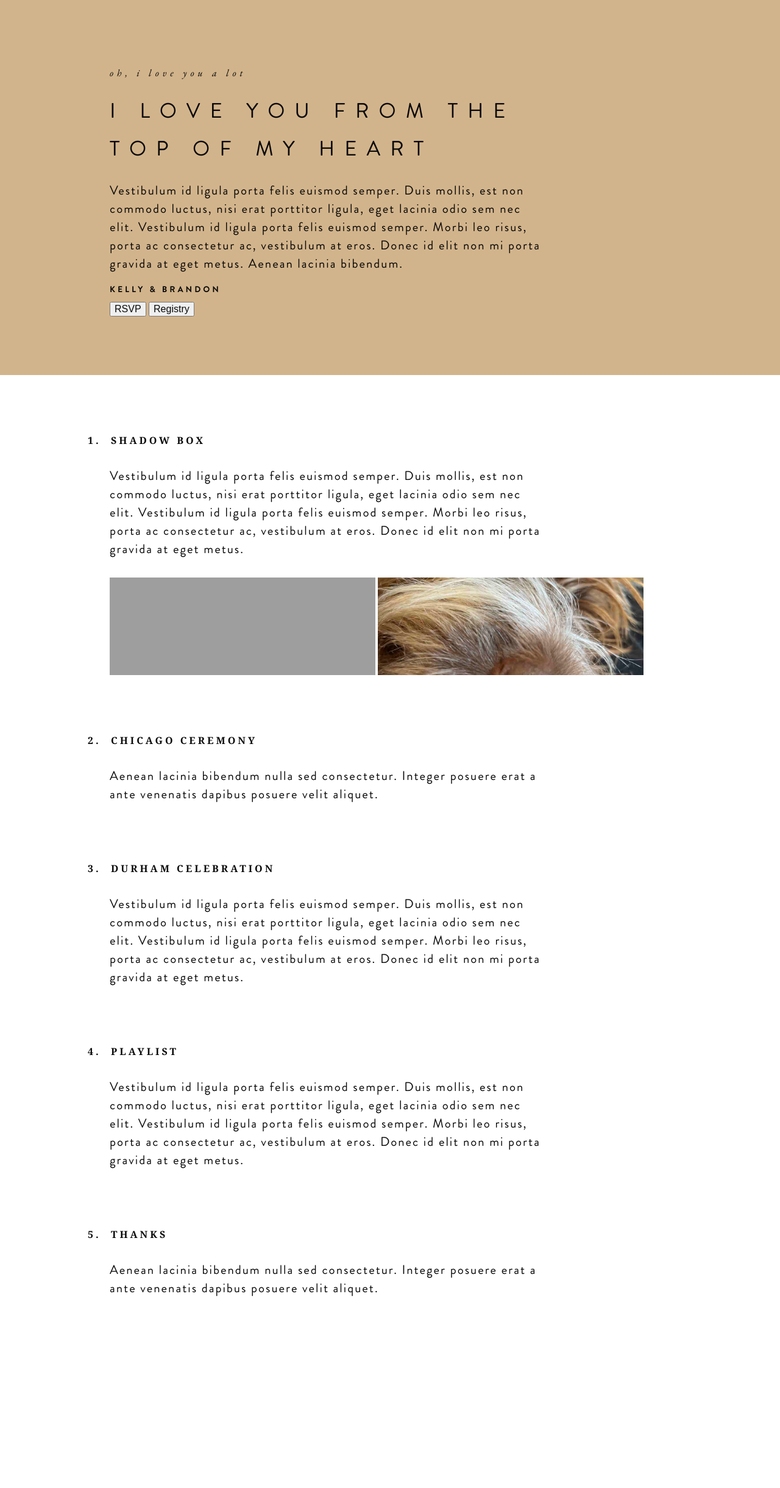
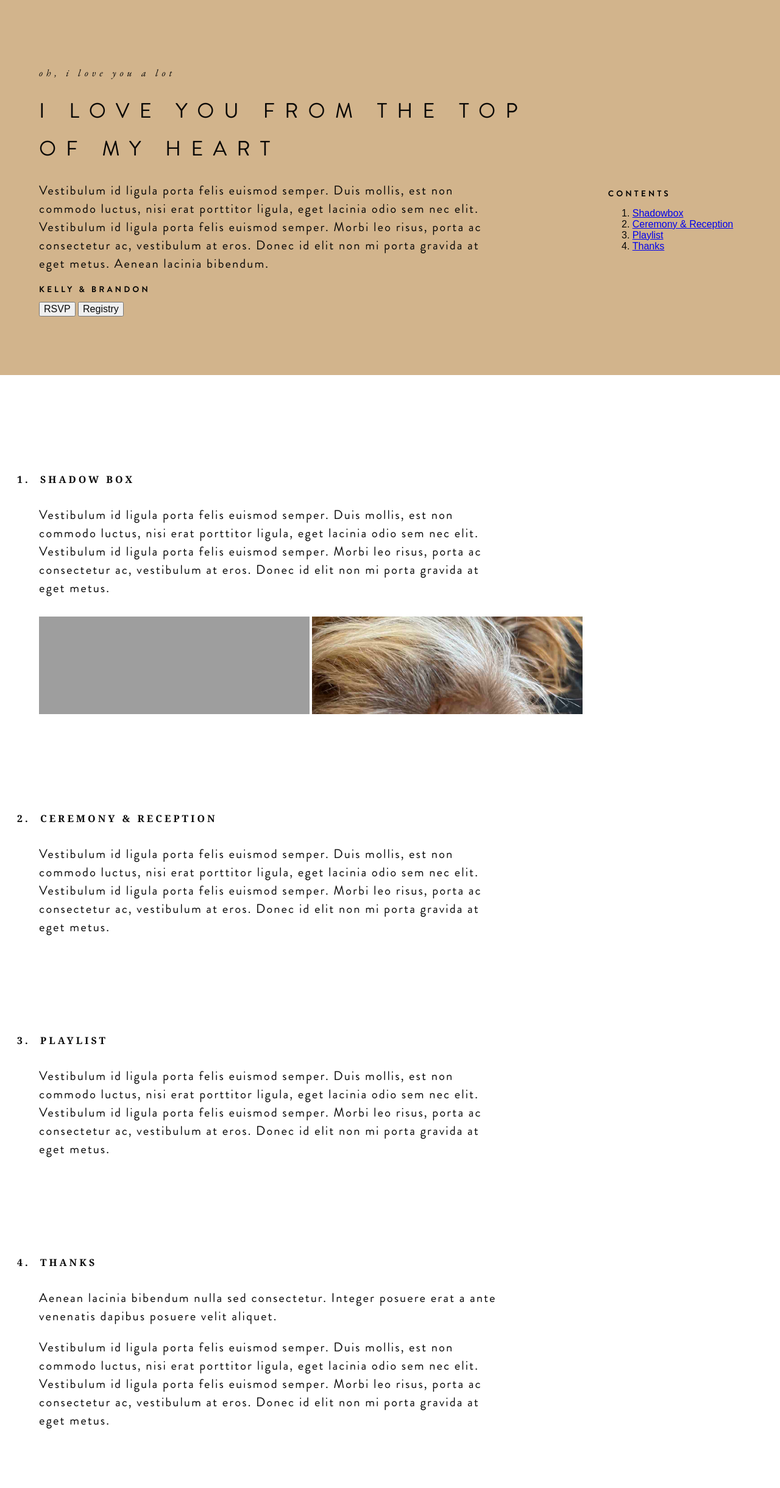
Before and after one commit to brandorn/kelly-brandon, a Jekyll site: the page built from index.html, in a window 1280 px wide. Shown: the whole page at 61% size. Built offline with Jekyll 4.4.1, drawn with Linux system fonts in a browser that asks for light colours; some web fonts are replaced; before the commit the page ends 2223 px from its top, so only the background shows below that; grey boxes are pictures that could not be loaded.

Commit message:
Adds TOC prototype

```diff
--- a/index.html
+++ b/index.html
@@ -3,11 +3,11 @@ layout: default
 ---
 
 
-<header>
+<header id="preamble">
   <div class="body-container">
     <p class="label-serif-small">Oh, I love you a lot</p>
-    <h1>I love you from the <br> top of my heart</h1>
-    <p>Vestibulum id ligula porta felis euismod semper. Duis mollis, est non commodo luctus, nisi erat porttitor ligula, eget lacinia odio sem nec elit. Vestibulum id ligula porta felis euismod semper. Morbi leo risus, porta ac consectetur ac, vestibulum at eros. Donec id elit non mi porta gravida at eget metus. Aenean lacinia bibendum.</p>
+    <h1>I love you from the top of my heart</h1>
+    <p class="intro">Vestibulum id ligula porta felis euismod semper. Duis mollis, est non commodo luctus, nisi erat porttitor ligula, eget lacinia odio sem nec elit. Vestibulum id ligula porta felis euismod semper. Morbi leo risus, porta ac consectetur ac, vestibulum at eros. Donec id elit non mi porta gravida at eget metus. Aenean lacinia bibendum.</p>
     <p class="label-sans-small">Kelly & Brandon</p>
     <div class="ctas">
       <button>RSVP</button>
@@ -16,29 +16,36 @@ layout: default
   </div>
 </header>
 
-<section class=" shadowbox">
-  <h2>1. &nbsp;Shadow Box</h2>
+<nav>
+  <p class="label-sans-small">Contents</p>
+  <ol>
+    <!-- <li class="link-preamble active"><a href="#preamble">Preamble</a></li> -->
+    <li class="link-shadowbox"><a href="#shadowbox">Shadowbox</a></li>
+    <li class="link-ceremony"><a href="#ceremony">Ceremony & Reception</a></li>
+    <li class="link-playlist"><a href="#playlist">Playlist</a></li>
+    <li class="link-thanks"><a href="#thanks">Thanks</a></li>
+  </ol>
+</nav>
+
+<section class="shadowbox">
+  <h2 id="shadowbox">1. &nbsp;Shadow Box</h2>
   <p>Vestibulum id ligula porta felis euismod semper. Duis mollis, est non commodo luctus, nisi erat porttitor ligula, eget lacinia odio sem nec elit. Vestibulum id ligula porta felis euismod semper. Morbi leo risus, porta ac consectetur ac, vestibulum at eros. Donec id elit non mi porta gravida at eget metus.</p>
 
   {% include shadowbox.html %}
 </section>
 
-<section class=" chicago">
-  <h2>2. &nbsp;Chicago Ceremony</h2>
-  <p>Aenean lacinia bibendum nulla sed consectetur. Integer posuere erat a ante venenatis dapibus posuere velit aliquet.</p>
-</section>
-
-<section class=" durham">
-  <h2>3. &nbsp;Durham Celebration</h2>
+<section class="ceremony">
+  <h2 id="ceremony">2. &nbsp;Ceremony & Reception</h2>
   <p>Vestibulum id ligula porta felis euismod semper. Duis mollis, est non commodo luctus, nisi erat porttitor ligula, eget lacinia odio sem nec elit. Vestibulum id ligula porta felis euismod semper. Morbi leo risus, porta ac consectetur ac, vestibulum at eros. Donec id elit non mi porta gravida at eget metus.</p>
 </section>
 
 <section class=" playlist">
-  <h2>4. &nbsp;Playlist</h2>
+  <h2 id="playlist">3. &nbsp;Playlist</h2>
   <p>Vestibulum id ligula porta felis euismod semper. Duis mollis, est non commodo luctus, nisi erat porttitor ligula, eget lacinia odio sem nec elit. Vestibulum id ligula porta felis euismod semper. Morbi leo risus, porta ac consectetur ac, vestibulum at eros. Donec id elit non mi porta gravida at eget metus.</p>
 </section>
 
 <section class=" thanks">
-  <h2>5. &nbsp;Thanks</h2>
+  <h2 id="thanks">4. &nbsp;Thanks</h2>
   <p>Aenean lacinia bibendum nulla sed consectetur. Integer posuere erat a ante venenatis dapibus posuere velit aliquet.</p>
+  <p>Vestibulum id ligula porta felis euismod semper. Duis mollis, est non commodo luctus, nisi erat porttitor ligula, eget lacinia odio sem nec elit. Vestibulum id ligula porta felis euismod semper. Morbi leo risus, porta ac consectetur ac, vestibulum at eros. Donec id elit non mi porta gravida at eget metus.</p>
 </section>
--- a/src/scripts/scripts.js
+++ b/src/scripts/scripts.js
@@ -15,8 +15,9 @@ $(document).ready(function(){
           scrollTop: $(this).offset().top - 20
       });
     }
-  })
+  });
 
+  // Rules for thumbnail "close"
   $('.close').click(function() {
     var thisDetails = $(this).closest('li');
     var thisOrder = $(this).closest('li').prop('className');
@@ -28,7 +29,49 @@ $(document).ready(function(){
     if ($('.thumbs li').hasClass(thisOrder)) {
       $('.thumbs li').removeClass('thumb-focused');
     }
+  });
 
-  })
+  // Algins nav with top of intro
+  $(function() {
+    var introTop = $('.intro').offset().top;
 
-});
+    $('nav').css('top', introTop);
+  });
+
+  // Fixes nav on scroll
+  $(window).scroll(function() {
+    var scroll = $(window).scrollTop();
+    var nav = $('nav');
+
+    if (scroll > 160 ) {
+      nav.addClass('fixed-nav');
+    } else {
+      nav.removeClass('fixed-nav');
+    }
+  });
+
+  // Highlights active section in fixed nav
+  const anchors = document.querySelectorAll('h2');
+  const links = document.querySelectorAll('nav > ol > li');
+
+  window.addEventListener('scroll', (event) => {
+    if (typeof(anchors) != 'undefined' && anchors != null && typeof(links) != 'undefined' && links != null) {
+      let scrollTop = window.scrollY;
+
+      // highlight the last scrolled-to: set everything inactive first
+      links.forEach((link, index) => {
+        link.classList.remove("active");
+      });
+
+      // then iterate backwards, on the first match highlight it and break
+      for (var i = anchors.length-1; i >= 0; i--) {
+        if (scrollTop > anchors[i].offsetTop - 64) {
+          links[i].classList.add('active');
+          break;
+        }
+      }
+    }
+  });
+
+
+}) // doc.ready
--- a/styles/_sass/base.scss
+++ b/styles/_sass/base.scss
@@ -21,10 +21,12 @@ body {
 
 @mixin body-container {
   margin: 0 auto;
-  max-width: 920px;
-  padding-right: 40px;
+  max-width: 1400px;
+  padding: 0 20rem 0 4rem;
 
-  p { max-width: 720px;}
+  p {
+    max-width: $break-small;
+  }
 }
 
 .body-container { @include body-container; }
@@ -92,10 +94,30 @@ section {
   @include body-container;
   margin: 6rem auto;
 
-  h2 { margin-left: -36px;}
+  h2 {
+    margin-left: -36px;
+    padding-top: 4rem;
+  }
 
 }
 
+// Nav
+
+nav {
+  position: absolute;
+  right: 6vw;
+  top: 292px;
+  z-index: 1;
+}
+
+.fixed-nav {
+  position: fixed;
+  top: 120px !important;
+}
+
+.active {
+  a { color: red; }
+}
 
 
 // Shadowbox
```
